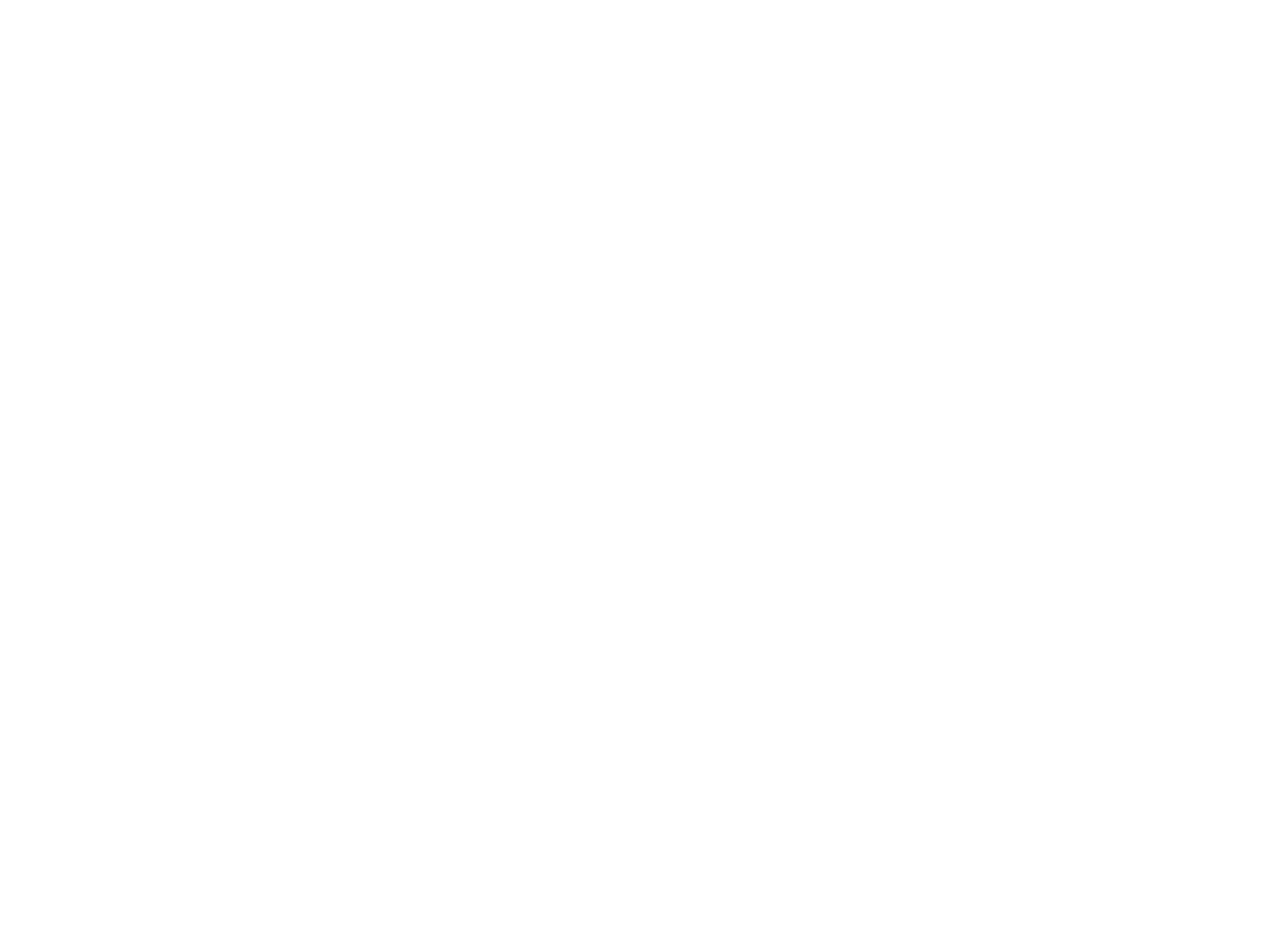
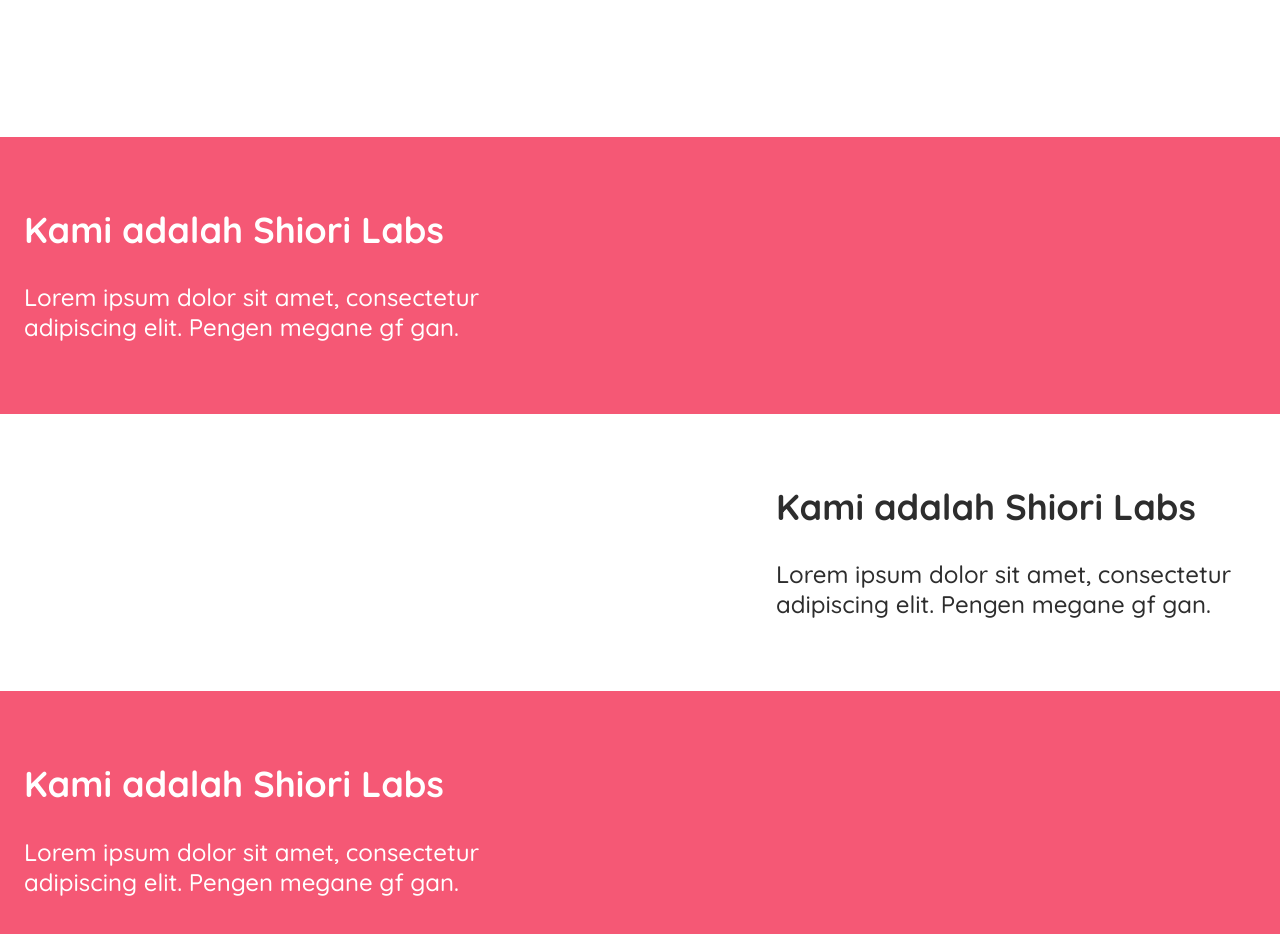
Before and after one commit to ShioriLabs/site, a Next.js app: page / in a window 1280 px wide. Shown: the part 540-1474 px from the top of the page. Before the commit the page ends 800 px from the top, so only its background shows below. Built offline with nearby package versions, Linux system fonts and the light colour scheme.

Commit message:
Added some filler section in homepage

```diff
--- a/src/pages/index.tsx
+++ b/src/pages/index.tsx
@@ -5,6 +5,7 @@
 
 import Container from '../components/Container'
 import Hero, { HeroHeader, HeroSubheader, HeroTextContainer } from '../components/Hero'
+import HomeSection, { HomeSectionTextContainer, HomeSectionTitle, HomeSectionText } from '../components/HomeSection'
 
 const Index = (): React.ReactElement => {
   return (
@@ -20,6 +21,30 @@
           </HeroTextContainer>
         </Hero>
       </Container>
+      <HomeSection invertedBackground>
+        <HomeSectionTextContainer>
+          <HomeSectionTitle>Kami adalah Shiori Labs</HomeSectionTitle>
+          <HomeSectionText>
+            Lorem ipsum dolor sit amet, consectetur adipiscing elit. Pengen megane gf gan.
+          </HomeSectionText>
+        </HomeSectionTextContainer>
+      </HomeSection>
+      <HomeSection invertedDirection>
+        <HomeSectionTextContainer>
+          <HomeSectionTitle>Kami adalah Shiori Labs</HomeSectionTitle>
+          <HomeSectionText>
+            Lorem ipsum dolor sit amet, consectetur adipiscing elit. Pengen megane gf gan.
+          </HomeSectionText>
+        </HomeSectionTextContainer>
+      </HomeSection>
+      <HomeSection invertedBackground>
+        <HomeSectionTextContainer>
+          <HomeSectionTitle>Kami adalah Shiori Labs</HomeSectionTitle>
+          <HomeSectionText>
+            Lorem ipsum dolor sit amet, consectetur adipiscing elit. Pengen megane gf gan.
+          </HomeSectionText>
+        </HomeSectionTextContainer>
+      </HomeSection>
     </Layout>
   )
 }
```
